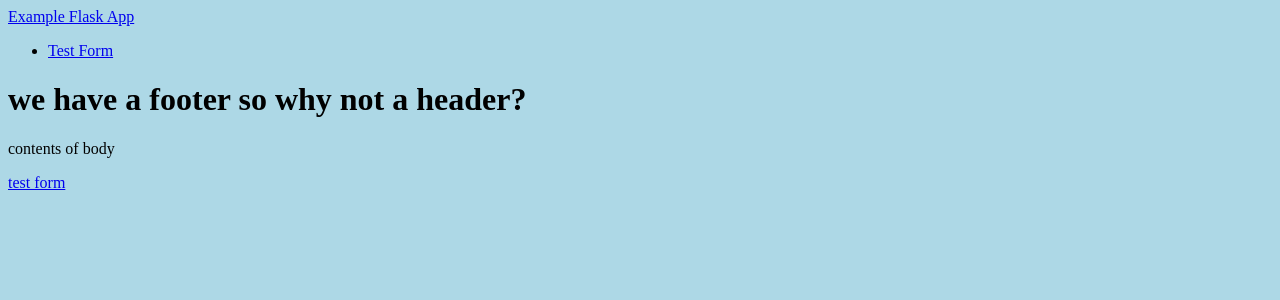
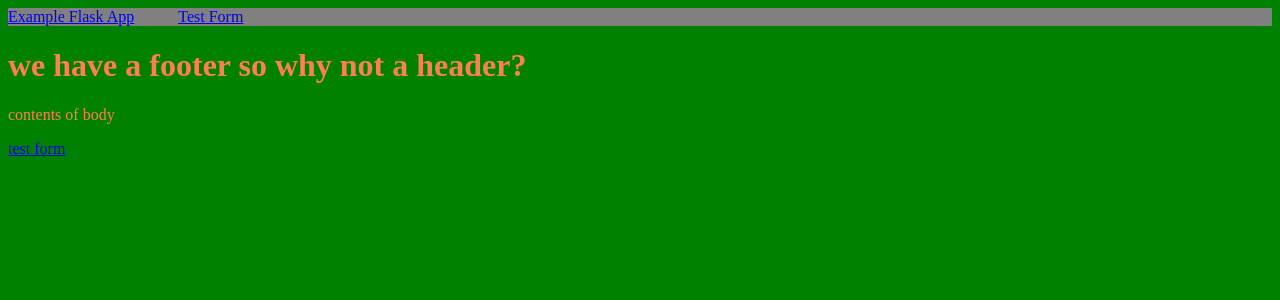
Before and after one commit to nhammond129/flask_app, a Flask app: page / in a window 1280 px wide. Shown: the top 300 px of the page. Run offline with Flask 2, Linux system fonts and the light colour scheme.

Commit message:
nav css & colors

```diff
--- a/static/styles/style.css
+++ b/static/styles/style.css
@@ -1,7 +1,19 @@
-head {
-	background-color: coral;
+nav {
+	margin: 0;
+	padding: 0;
+	background-color: gray;
+}
+
+nav ul{
+	display: inline;
+	list-style-type: none;
+}
+
+nav ul li{
+	display: inline;
 }
 
 body {
-	background-color: lightblue;
+	background-color: green;
+	color: coral;
 }
```
